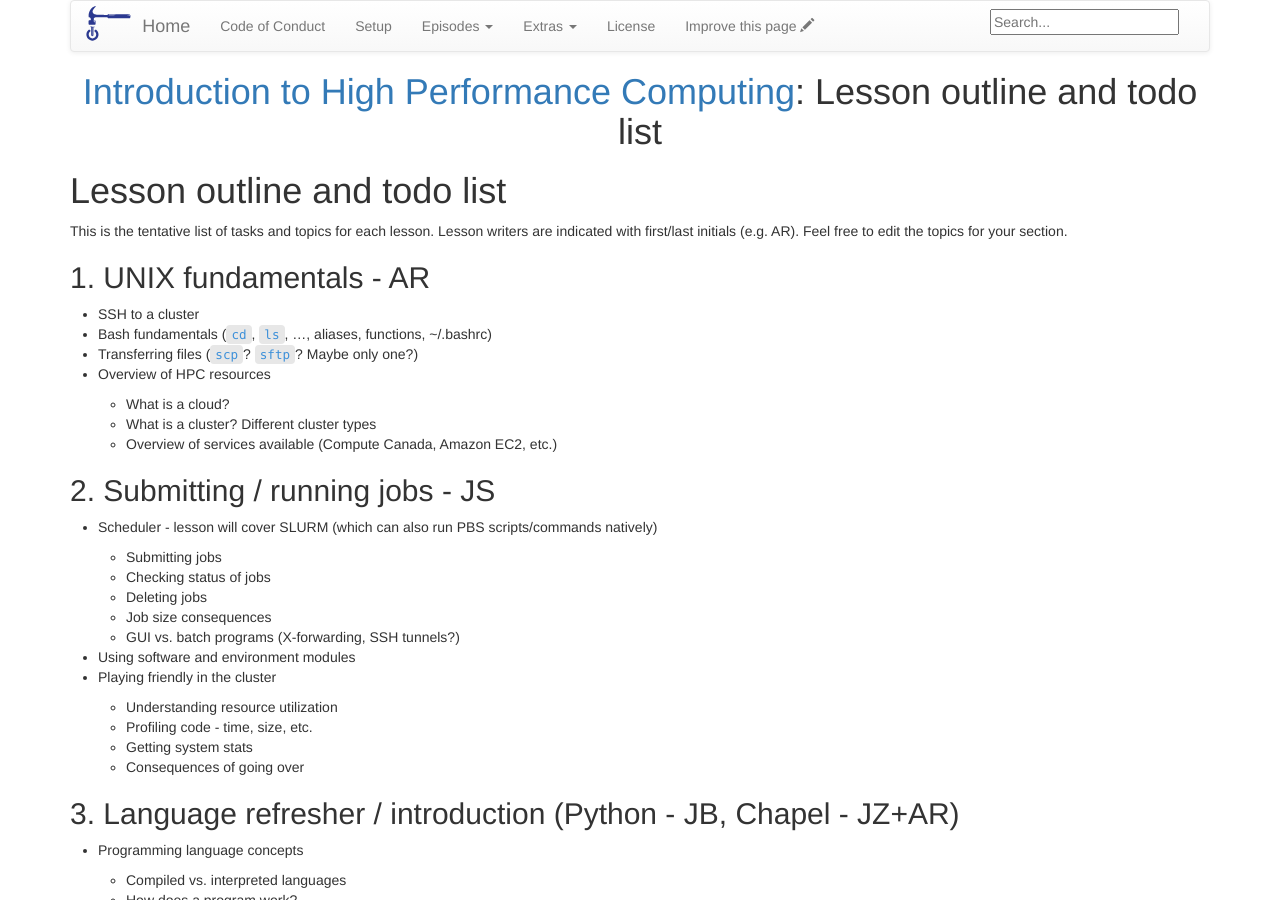
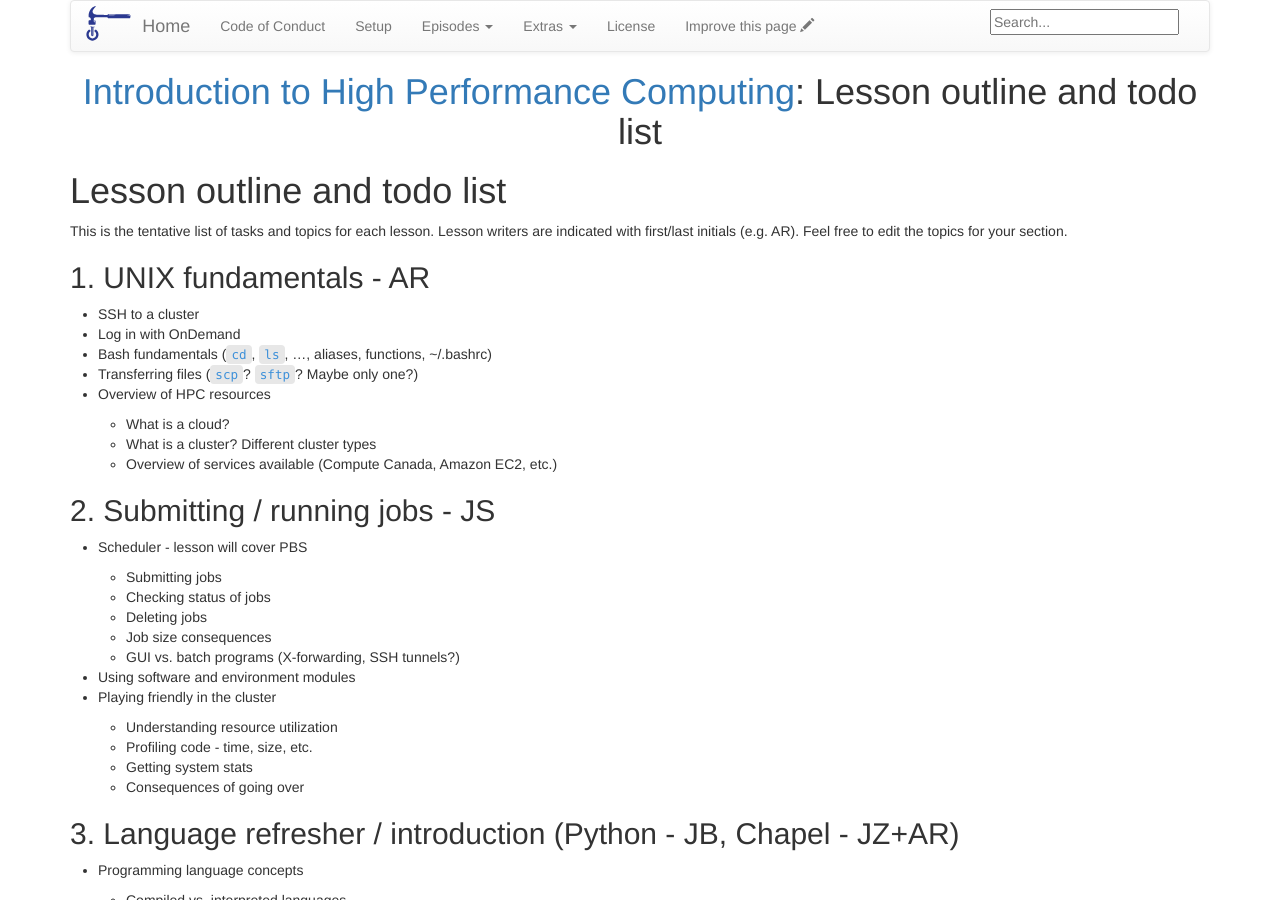
Before and after one commit to khill42/OSC_IntroHPC, a Jekyll site: the page built from lesson-outline.md, in a window 1280 px wide and 900 px high. Built offline with Jekyll 4.4.1, drawn with Linux system fonts in a browser that asks for light colours; our own code applies the rules of GitHub Pages for plain Markdown files.

Commit message:
Update lesson-outline.md

```diff
--- a/lesson-outline.md
+++ b/lesson-outline.md
@@ -7,6 +7,7 @@ Feel free to edit the topics for your section.
 ## 1. UNIX fundamentals - AR
 
 * SSH to a cluster
+* Log in with OnDemand
 * Bash fundamentals (`cd`, `ls`, ..., aliases, functions, ~/.bashrc)
 * Transferring files (`scp`? `sftp`? Maybe only one?)
 * Overview of HPC resources
@@ -17,7 +18,7 @@ Feel free to edit the topics for your section.
 
 ## 2. Submitting / running jobs - JS
 
-* Scheduler - lesson will cover SLURM (which can also run PBS scripts/commands natively)
+* Scheduler - lesson will cover PBS
 
 	* Submitting jobs
 	* Checking status of jobs
```
